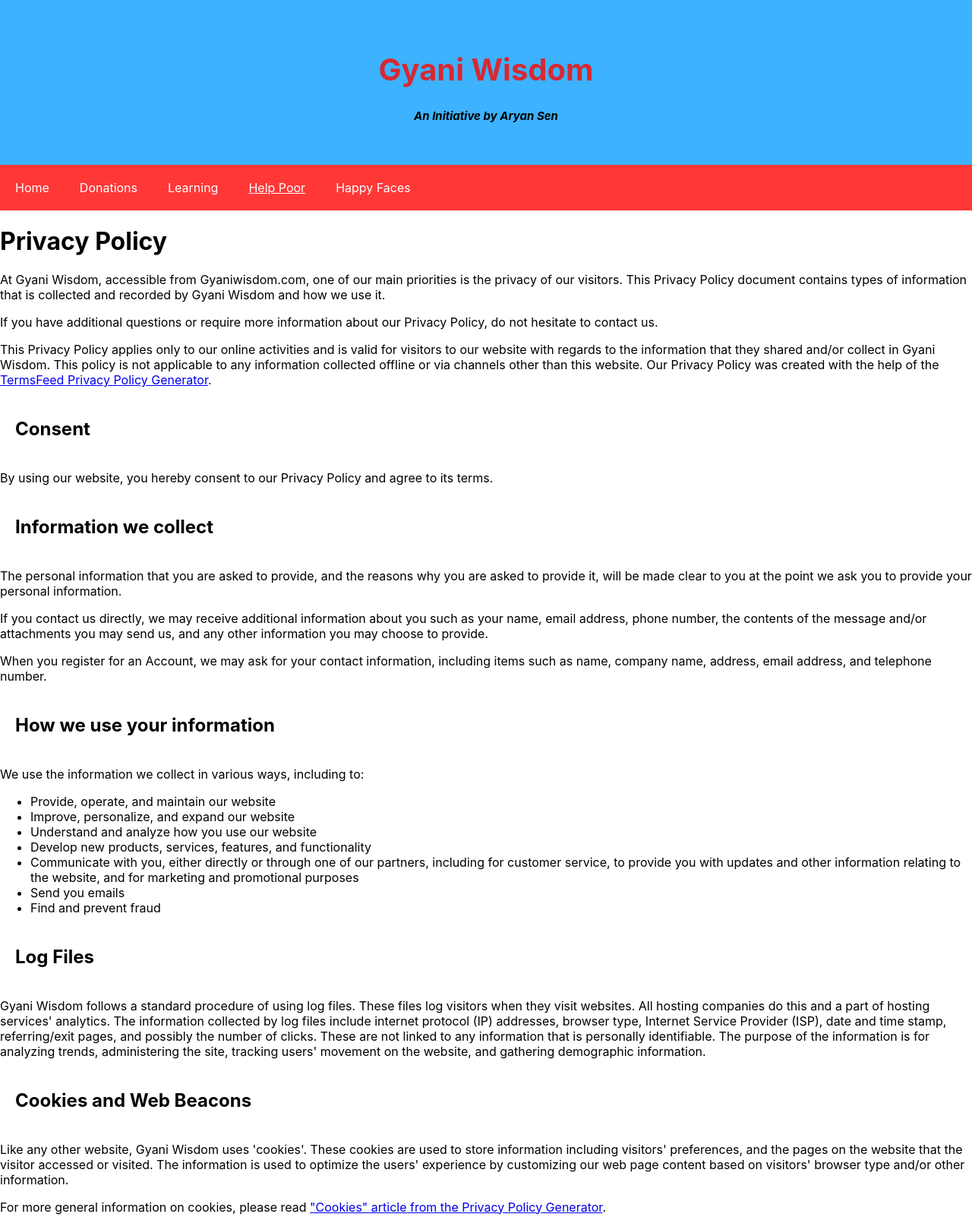
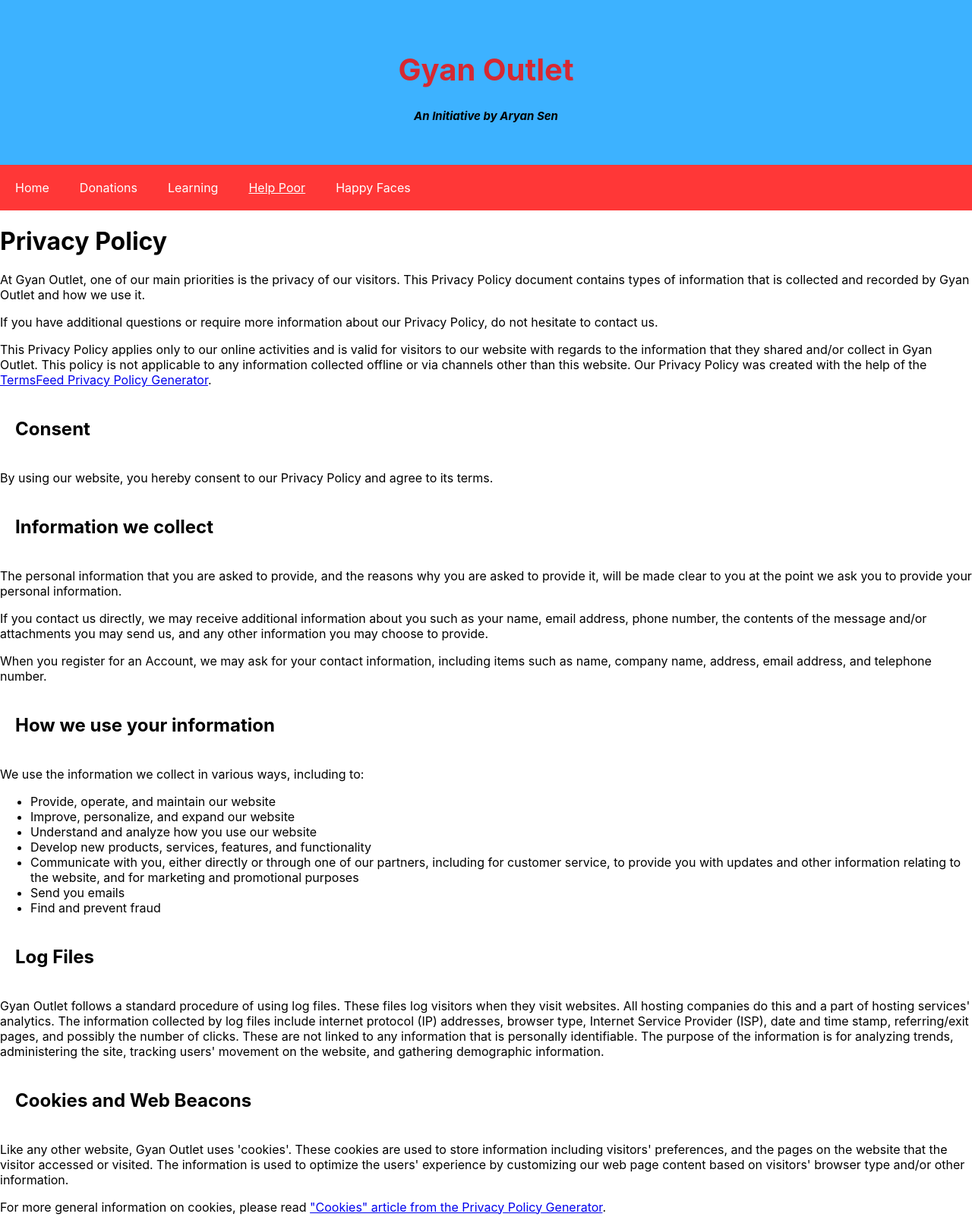
Before and after one commit to aryansen001/gw, a plain HTML site: page Privacipolicy.html in a window 1280 px wide. Shown: the top 1602 px of the page at 76% size. Drawn offline with Linux system fonts and the light colour scheme.

Commit message:
Update Privacipolicy.html

```diff
--- a/Privacipolicy.html
+++ b/Privacipolicy.html
@@ -4,12 +4,12 @@
     <meta charset="UTF-8">
     <meta http-equiv="X-UA-Compatible" content="IE=edge">
     <meta name="viewport" content="width=device-width, initial-scale=1.0">
-    <title>Gyani Wisdom | Privacy Policy</title>
+    <title>Gyani Outlet| Privacy Policy</title>
     <link rel="stylesheet" href="style/style.css">
 </head>
 <body>
     <header>
-        <h1>Gyani Wisdom</h1>
+        <h1>Gyan Outlet</h1>
        <h3>An Initiative by Aryan Sen</h3>
     </header>
     <nav>
@@ -22,11 +22,11 @@
     <main style="background-color:  rgb(255, 255, 255);text-align: left;font-size: 1em;">
     <h1>Privacy Policy</h1>
 
-<p>At Gyani Wisdom, accessible from Gyaniwisdom.com, one of our main priorities is the privacy of our visitors. This Privacy Policy document contains types of information that is collected and recorded by Gyani Wisdom and how we use it.</p>
+<p>At Gyan Outlet, one of our main priorities is the privacy of our visitors. This Privacy Policy document contains types of information that is collected and recorded by Gyan Outlet and how we use it.</p>
 
 <p>If you have additional questions or require more information about our Privacy Policy, do not hesitate to contact us.</p>
 
-<p>This Privacy Policy applies only to our online activities and is valid for visitors to our website with regards to the information that they shared and/or collect in Gyani Wisdom. This policy is not applicable to any information collected offline or via channels other than this website. Our Privacy Policy was created with the help of the <a href="https://www.termsfeed.com/privacy-policy-generator/">TermsFeed Privacy Policy Generator</a>.</p>
+<p>This Privacy Policy applies only to our online activities and is valid for visitors to our website with regards to the information that they shared and/or collect in Gyan Outlet. This policy is not applicable to any information collected offline or via channels other than this website. Our Privacy Policy was created with the help of the <a href="https://www.termsfeed.com/privacy-policy-generator/">TermsFeed Privacy Policy Generator</a>.</p>
 
 <h2>Consent</h2>
 
@@ -54,11 +54,11 @@
 
 <h2>Log Files</h2>
 
-<p>Gyani Wisdom follows a standard procedure of using log files. These files log visitors when they visit websites. All hosting companies do this and a part of hosting services' analytics. The information collected by log files include internet protocol (IP) addresses, browser type, Internet Service Provider (ISP), date and time stamp, referring/exit pages, and possibly the number of clicks. These are not linked to any information that is personally identifiable. The purpose of the information is for analyzing trends, administering the site, tracking users' movement on the website, and gathering demographic information.</p>
+<p>Gyan Outlet follows a standard procedure of using log files. These files log visitors when they visit websites. All hosting companies do this and a part of hosting services' analytics. The information collected by log files include internet protocol (IP) addresses, browser type, Internet Service Provider (ISP), date and time stamp, referring/exit pages, and possibly the number of clicks. These are not linked to any information that is personally identifiable. The purpose of the information is for analyzing trends, administering the site, tracking users' movement on the website, and gathering demographic information.</p>
 
 <h2>Cookies and Web Beacons</h2>
 
-<p>Like any other website, Gyani Wisdom uses 'cookies'. These cookies are used to store information including visitors' preferences, and the pages on the website that the visitor accessed or visited. The information is used to optimize the users' experience by customizing our web page content based on visitors' browser type and/or other information.</p>
+<p>Like any other website, Gyan Outlet uses 'cookies'. These cookies are used to store information including visitors' preferences, and the pages on the website that the visitor accessed or visited. The information is used to optimize the users' experience by customizing our web page content based on visitors' browser type and/or other information.</p>
 
 <p>For more general information on cookies, please read <a href="https://www.generateprivacypolicy.com/#cookies">"Cookies" article from the Privacy Policy Generator</a>.</p>
 
@@ -83,11 +83,11 @@
 
 <p>Third-party ad servers or ad networks uses technologies like cookies, JavaScript, or Web Beacons that are used in their respective advertisements and links that appear on Gyani Wisdom, which are sent directly to users' browser. They automatically receive your IP address when this occurs. These technologies are used to measure the effectiveness of their advertising campaigns and/or to personalize the advertising content that you see on websites that you visit.</p>
 
-<p>Note that Gyani Wisdom has no access to or control over these cookies that are used by third-party advertisers.</p>
+<p>Note that Gyan Outlet has no access to or control over these cookies that are used by third-party advertisers.</p>
 
 <h2>Third Party Privacy Policies</h2>
 
-<p>Gyani Wisdom's Privacy Policy does not apply to other advertisers or websites. Thus, we are advising you to consult the respective Privacy Policies of these third-party ad servers for more detailed information. It may include their practices and instructions about how to opt-out of certain options. </p>
+<p>Gyan Outlet's Privacy Policy does not apply to other advertisers or websites. Thus, we are advising you to consult the respective Privacy Policies of these third-party ad servers for more detailed information. It may include their practices and instructions about how to opt-out of certain options. </p>
 
 <p>You can choose to disable cookies through your individual browser options. To know more detailed information about cookie management with specific web browsers, it can be found at the browsers' respective websites.</p>
 
@@ -114,12 +114,12 @@
 
 <p>Another part of our priority is adding protection for children while using the internet. We encourage parents and guardians to observe, participate in, and/or monitor and guide their online activity.</p>
 
-<p>Gyani Wisdom does not knowingly collect any Personal Identifiable Information from children under the age of 13. If you think that your child provided this kind of information on our website, we strongly encourage you to contact us immediately and we will do our best efforts to promptly remove such information from our records.</p></main>
+<p>Gyan Outlet does not knowingly collect any Personal Identifiable Information from children under the age of 13. If you think that your child provided this kind of information on our website, we strongly encourage you to contact us immediately and we will do our best efforts to promptly remove such information from our records.</p></main>
 <footer>
     <a href="help poor.html">Help Poor</a>
     <a href="contact us.html" target="_blank">Contact Us</a>
     <a href="Privacipolicy.html"><b>Privacy Policy</b></a>
-    <a href="copyright statement.html">&copy;2021 Gyani Wisdom</a>
+    <a href="copyright statement.html">&copy;2021 Gyan Outlet</a>
 </footer>
 
 </body>
```
